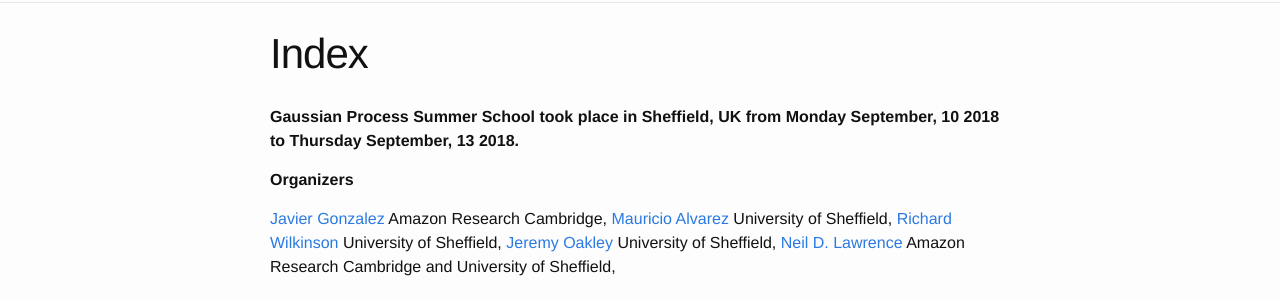
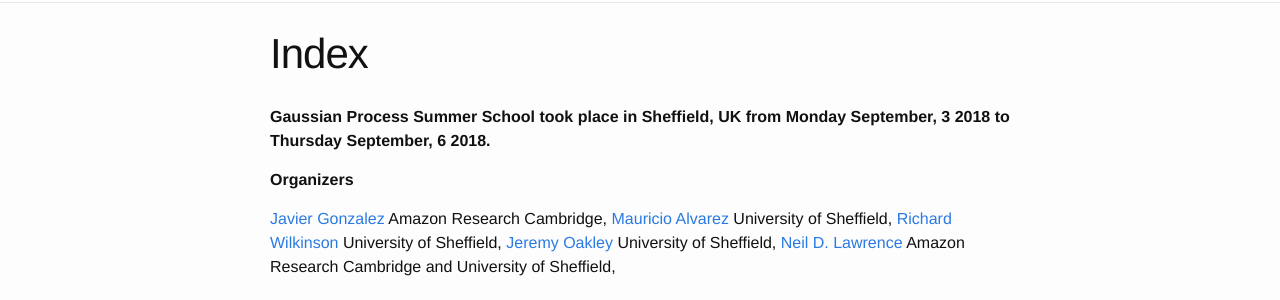
Before and after one commit to gpschool/gpss18, a Jekyll site: the page built from index.html, in a window 1280 px wide. Shown: the part 262-562 px from the top of the page. Built offline with Jekyll 4.4.1, drawn with Linux system fonts in a browser that asks for light colours.

Commit message:
Changed dates

```diff
--- a/_config.yml
+++ b/_config.yml
@@ -47,10 +47,10 @@
   year: 2018
   month: September
   dates:
-  - 2018-09-10
-  - 2018-09-11
-  - 2018-09-12
-  - 2018-09-13
+  - 2018-09-03
+  - 2018-09-04
+  - 2018-09-05
+  - 2018-09-06
   organizers:
   - {given: Javier, family: Gonzalez, url: "http://javiergonzalezh.github.io/", institute: Amazon Research Cambridge}
   - {given: Mauricio, family: Alvarez, url: "https://sites.google.com/site/maalvarezl/", institute: University of Sheffield}
```
